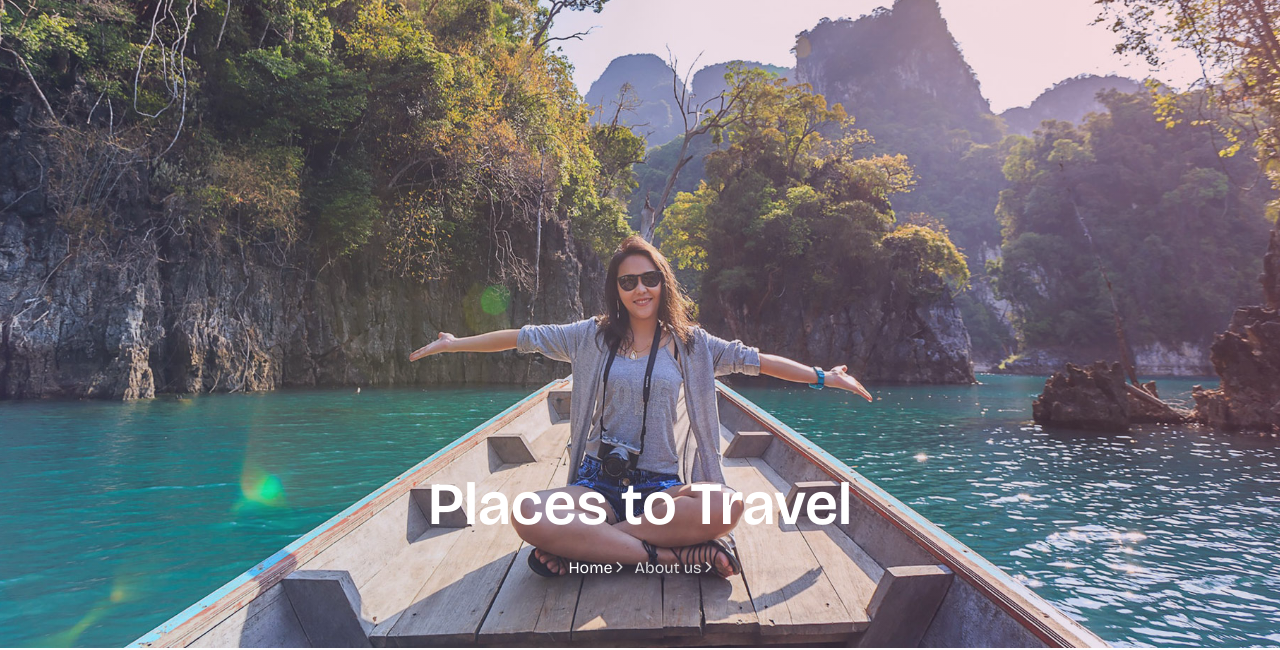
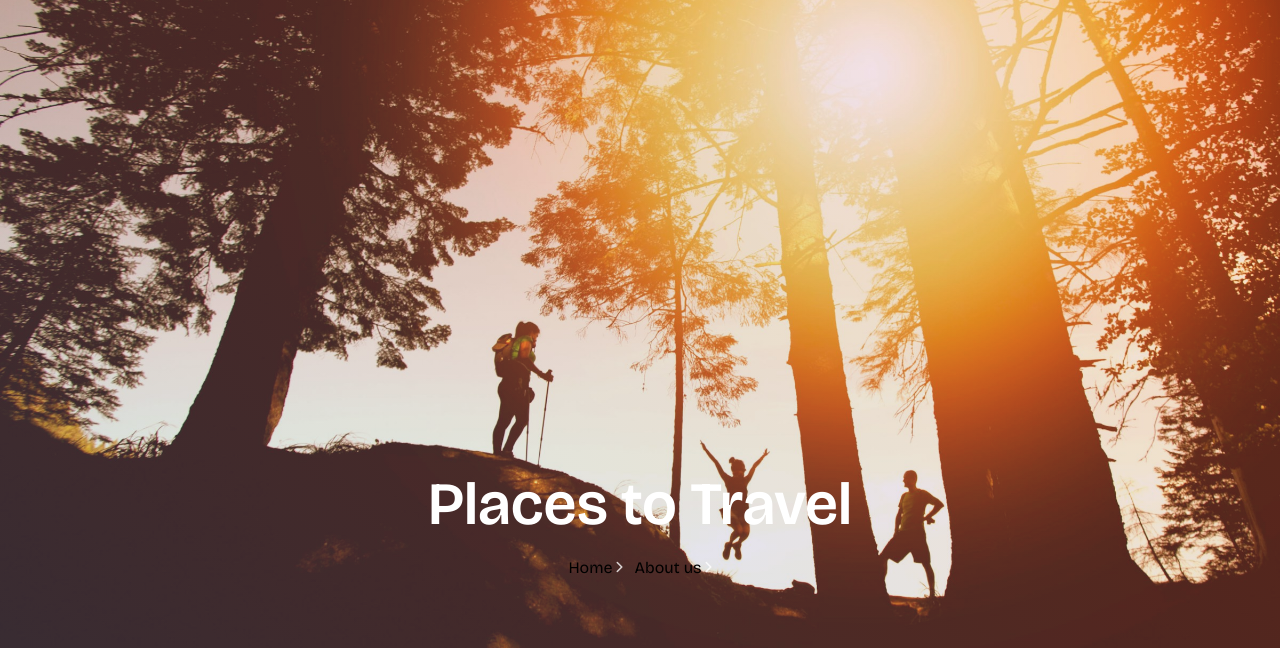
Before and after one commit to JoelAngels/Wandia-Client, a plain HTML site: page vacation-master/book.html in a window 1280 px wide. Shown: the part 152-802 px from the top of the page. Drawn offline with nearby package versions, Linux system fonts and the light colour scheme; some packages are replaced by stand-ins of ours; no server answers; files whose address does not match are found by name.

Commit message:
changed the images together with the color

```diff
--- a/vacation-master/book.html
+++ b/vacation-master/book.html
@@ -84,7 +84,7 @@
 
     <section
       class="hero-wrap hero-wrap-2 js-fullheight"
-      style="background-image: url('images/bg_1.jpg')"
+      style="background-image: url('images/book-now.jpg')"
       data-stellar-background-ratio="0.5"
     >
       <div class="overlay"></div>
@@ -96,10 +96,12 @@
             <h1 class="mb-3 bread">Places to Travel</h1>
             <p class="breadcrumbs">
               <span class="mr-2"
-                ><a href="index.html"
+                ><a href="index.html" style="color: black"
                   >Home <i class="ion-ios-arrow-forward"></i></a
               ></span>
-              <span>About us <i class="ion-ios-arrow-forward"></i></span>
+              <span style="color: black"
+                >About us <i class="ion-ios-arrow-forward"></i
+              ></span>
             </p>
           </div>
         </div>
```
Also changed, not shown: vacation-master/about.html (+1 -1 lines), vacation-master/blog.html (+2 -2 lines), vacation-master/contact.html (+2 -3 lines), vacation-master/destination.html (+1 -1 lines), vacation-master/images/about-homepage.jpg (added), vacation-master/images/blog-img.jpg (added), vacation-master/images/book-now.jpg (added), vacation-master/images/contact-us.jpg (added), vacation-master/images/dest-page.avif (added).
